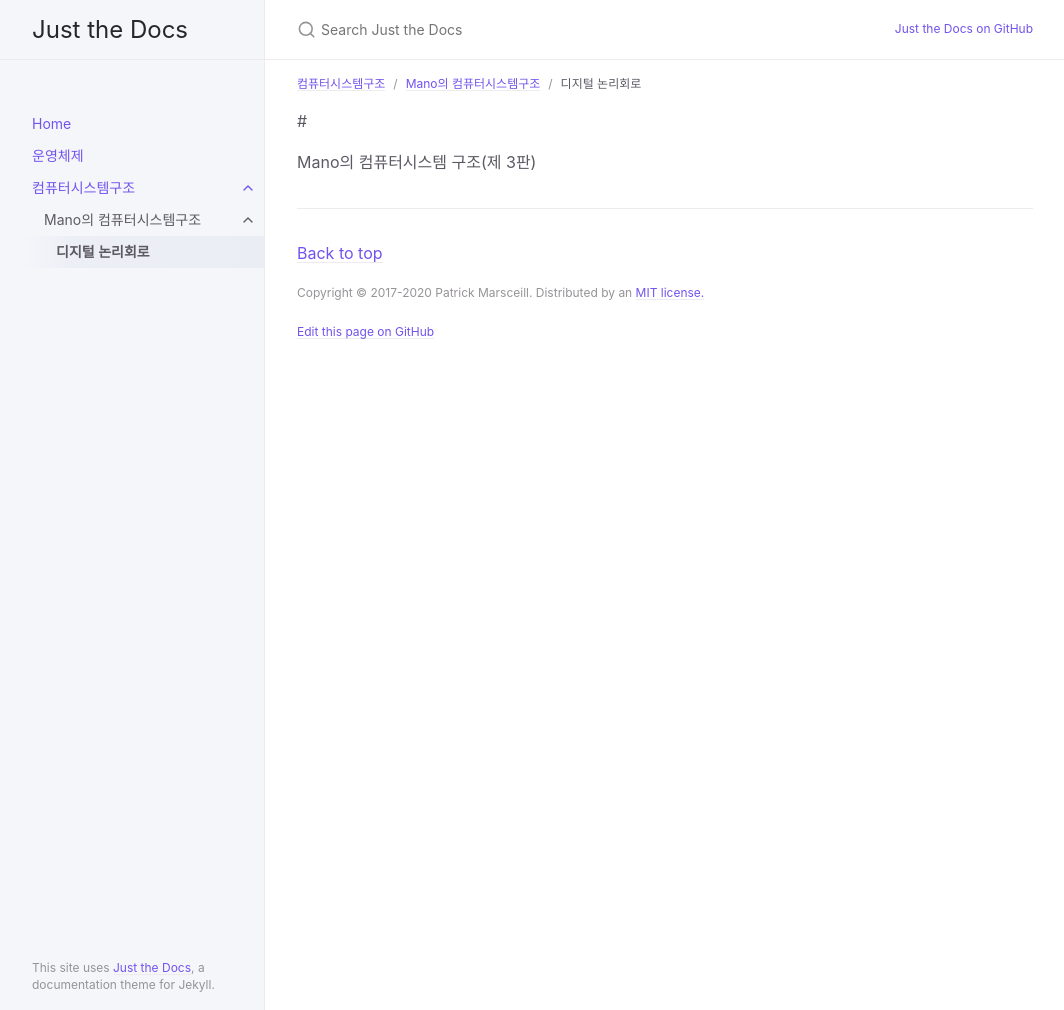
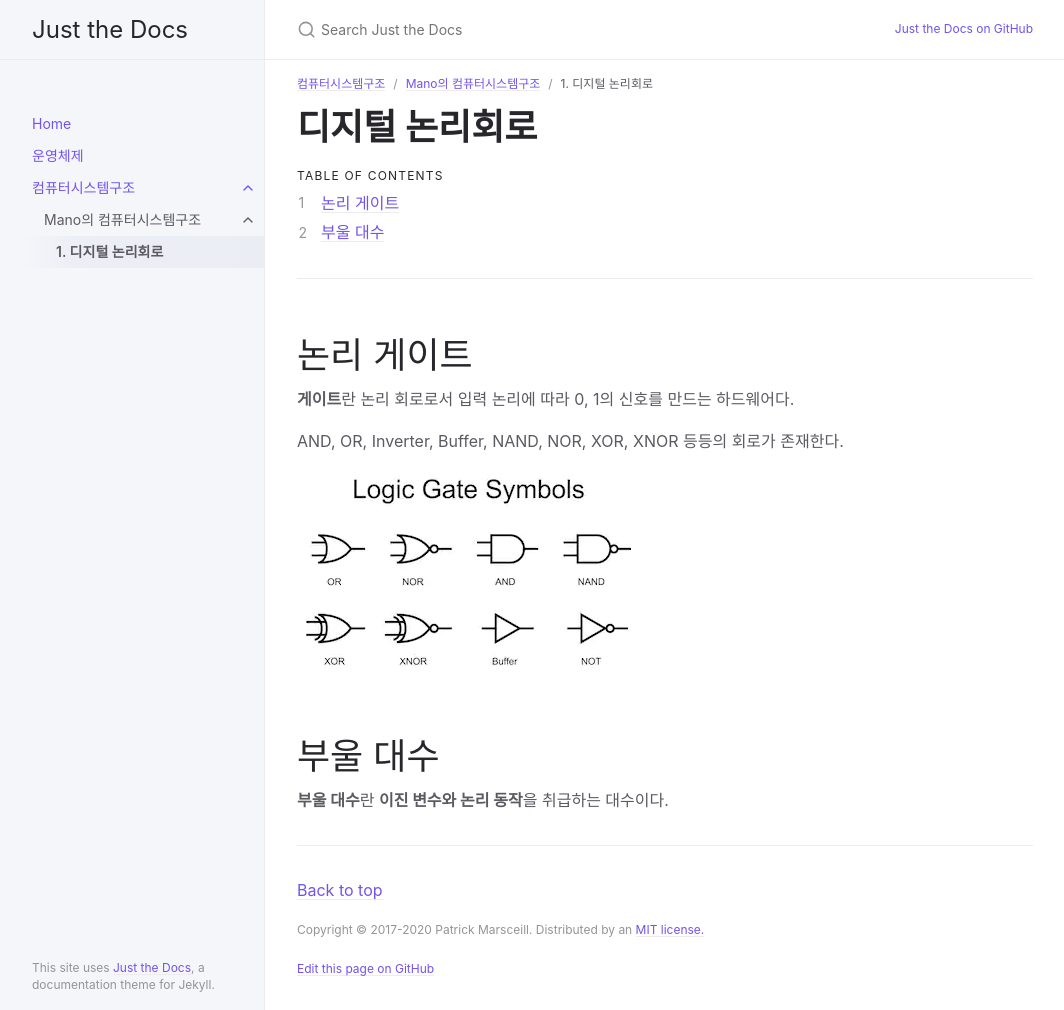
Before and after one commit to banatic/banatic.github.io, a Jekyll site: the page built from docs/cs architecture/mano/1digital circuit.md, in a window 1280 px wide and 1010 px high. Shown: the whole window, without its empty margins (107-1171 px from the left). Built offline with Jekyll 4.4.1, drawn with Linux system fonts in a browser that asks for light colours.

```diff
--- a/docs/cs architecture/mano/1digital circuit.md
+++ b/docs/cs architecture/mano/1digital circuit.md
@@ -1,12 +1,27 @@
 ---
 layout: default
-title: 디지털 논리회로
+title: 1. 디지털 논리회로
 nav_order: 1
 parent: Mano의 컴퓨터시스템구조
 grand_parent: 컴퓨터시스템구조
 ---
 
-#
+# **디지털 논리회로**
 {: .no_toc }
 
-Mano의 컴퓨터시스템 구조(제 3판)
+## Table of contents
+{: .no_toc .text-delta }
+
+1. TOC
+{:toc}
+
+---
+# 논리 게이트
+**게이트**란 논리 회로로서 입력 논리에 따라 0, 1의 신호를 만드는 하드웨어다.
+
+AND, OR, Inverter, Buffer, NAND, NOR, XOR, XNOR 등등의 회로가 존재한다.
+
+![](../pic/logic gate symbols.png)
+
+# 부울 대수
+**부울 대수**란 **이진 변수와 논리 동작**을 취급하는 대수이다.
```
Also changed, not shown: docs/cs architecture/mano.md (+11 -2 lines), README.md, docs/cs architecture/mano/pic/logic gate symbols.png (added).
